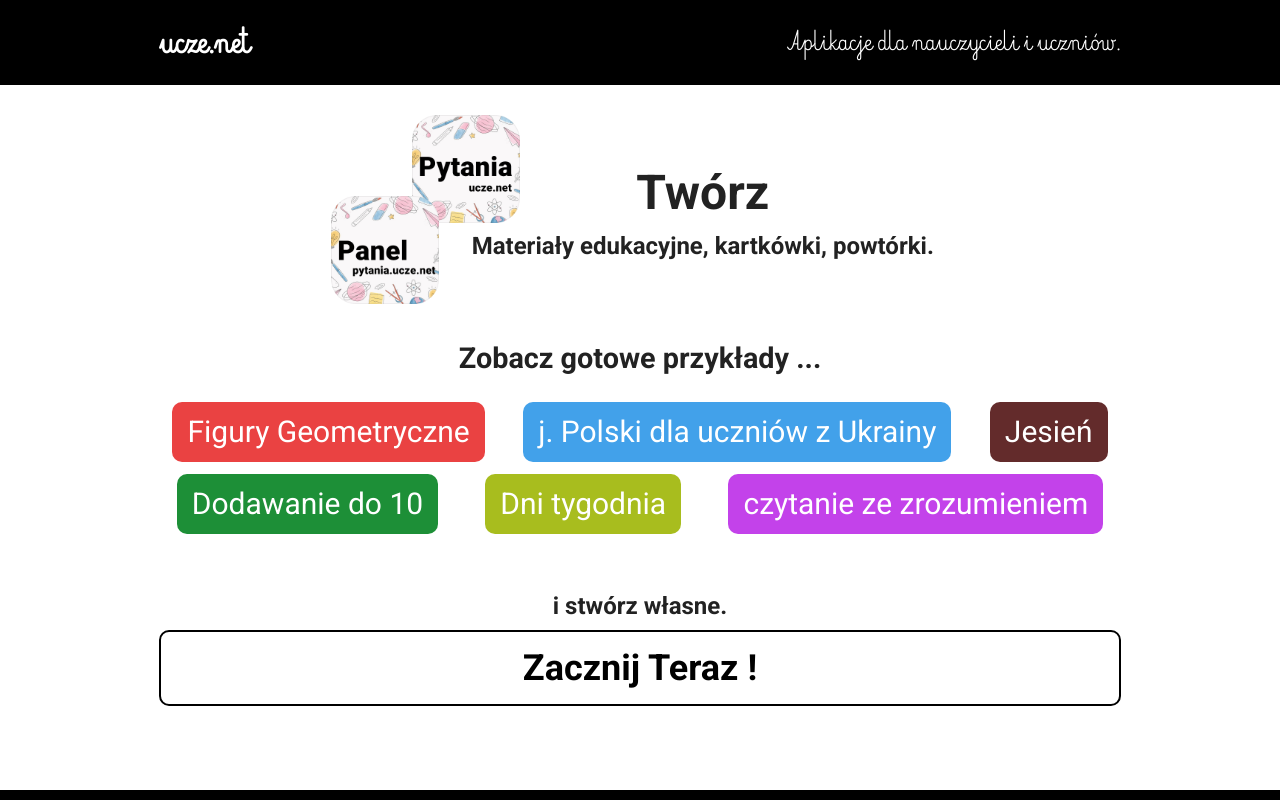
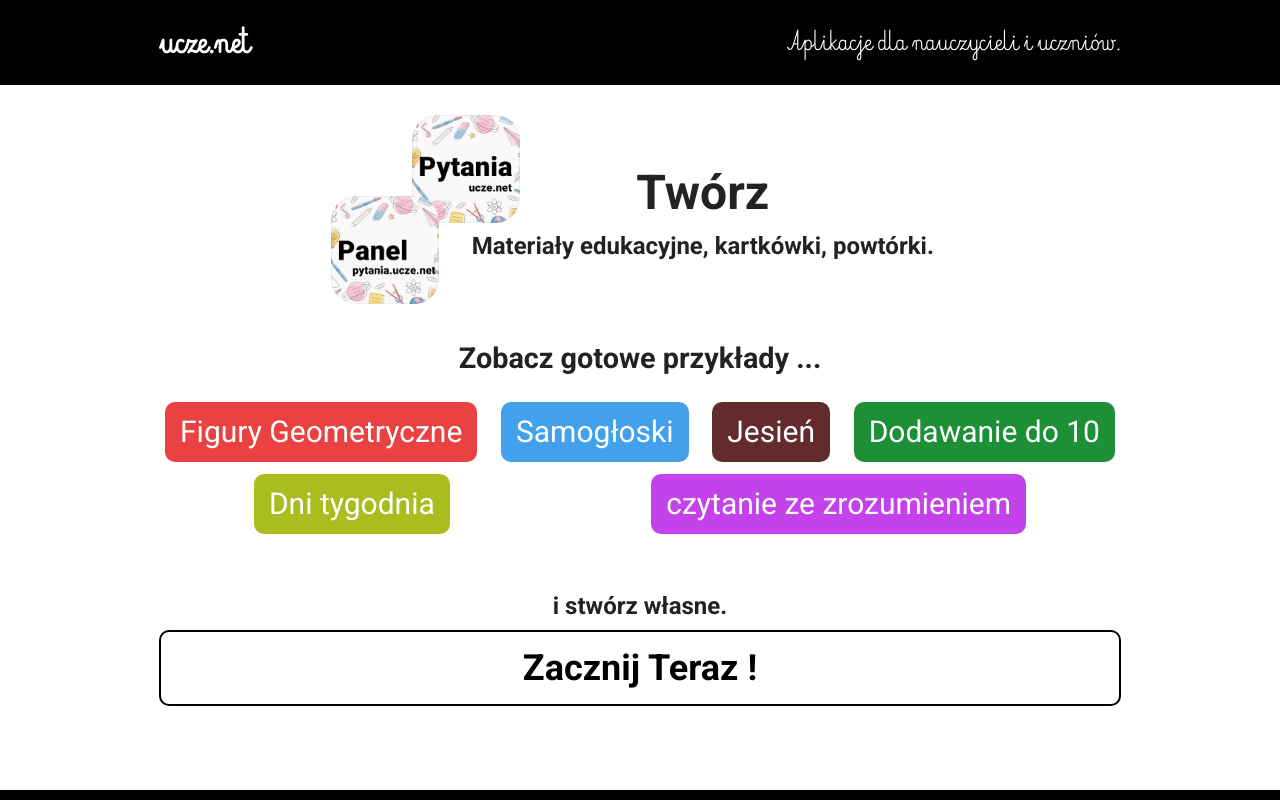
Before and after one commit to frontendypl/programowanie.ucze, a Vue app: page /#/ in a window 1280 px wide. Shown: the top 800 px of the page. Built offline with nearby package versions, Linux system fonts and the light colour scheme.

Commit message:
change one exercise list

```diff
--- a/src/views/HomeView.vue
+++ b/src/views/HomeView.vue
@@ -29,7 +29,7 @@
           <a class="examples__buttons__button examples__buttons__button--2"
                        href="https://pytania.ucze.net/#/Lj042" target="_blank"
           >
-            j. Polski dla uczniów z Ukrainy
+            Samogłoski
           </a>
 
           <a class="examples__buttons__button examples__buttons__button--3"
```
